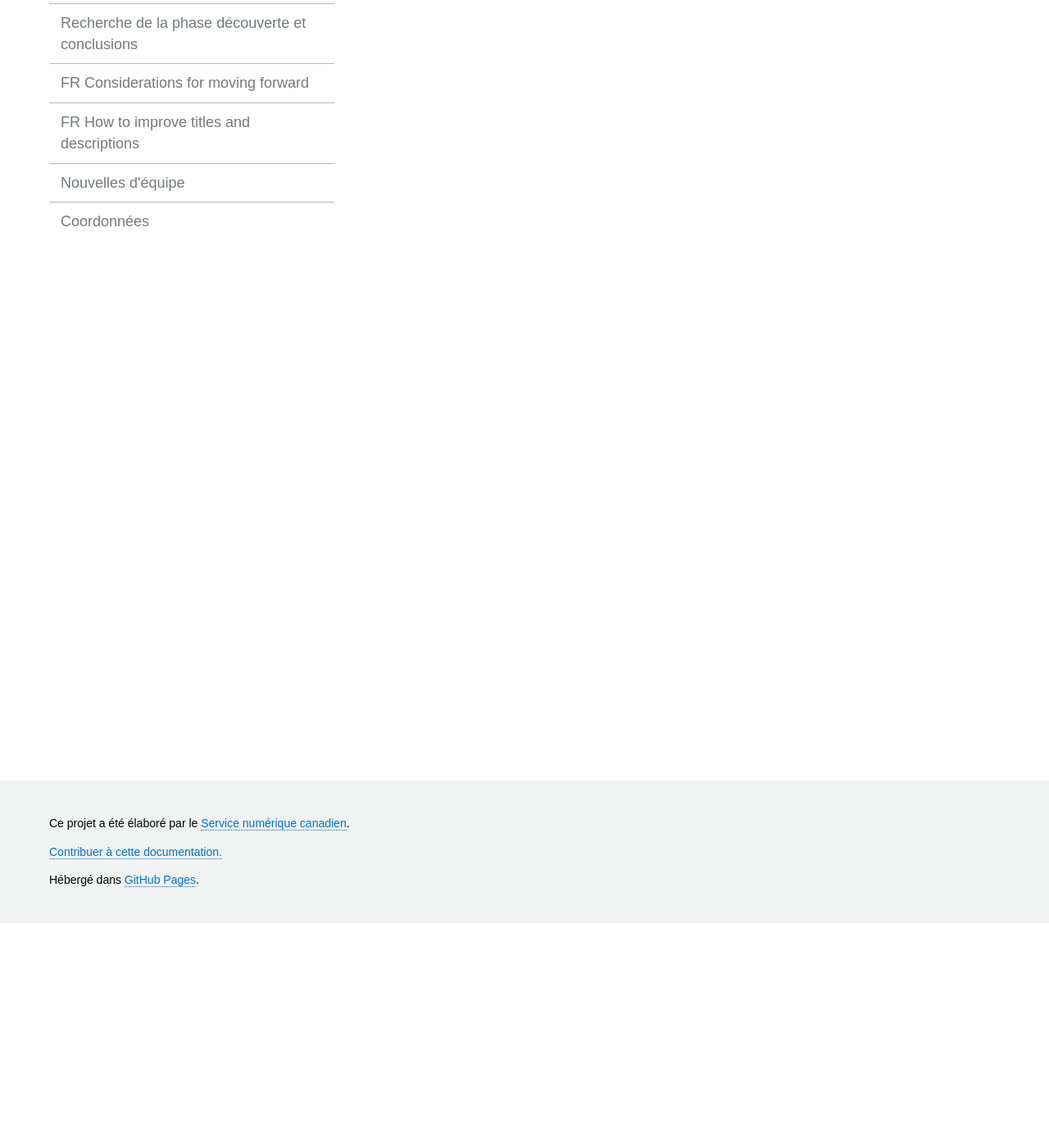
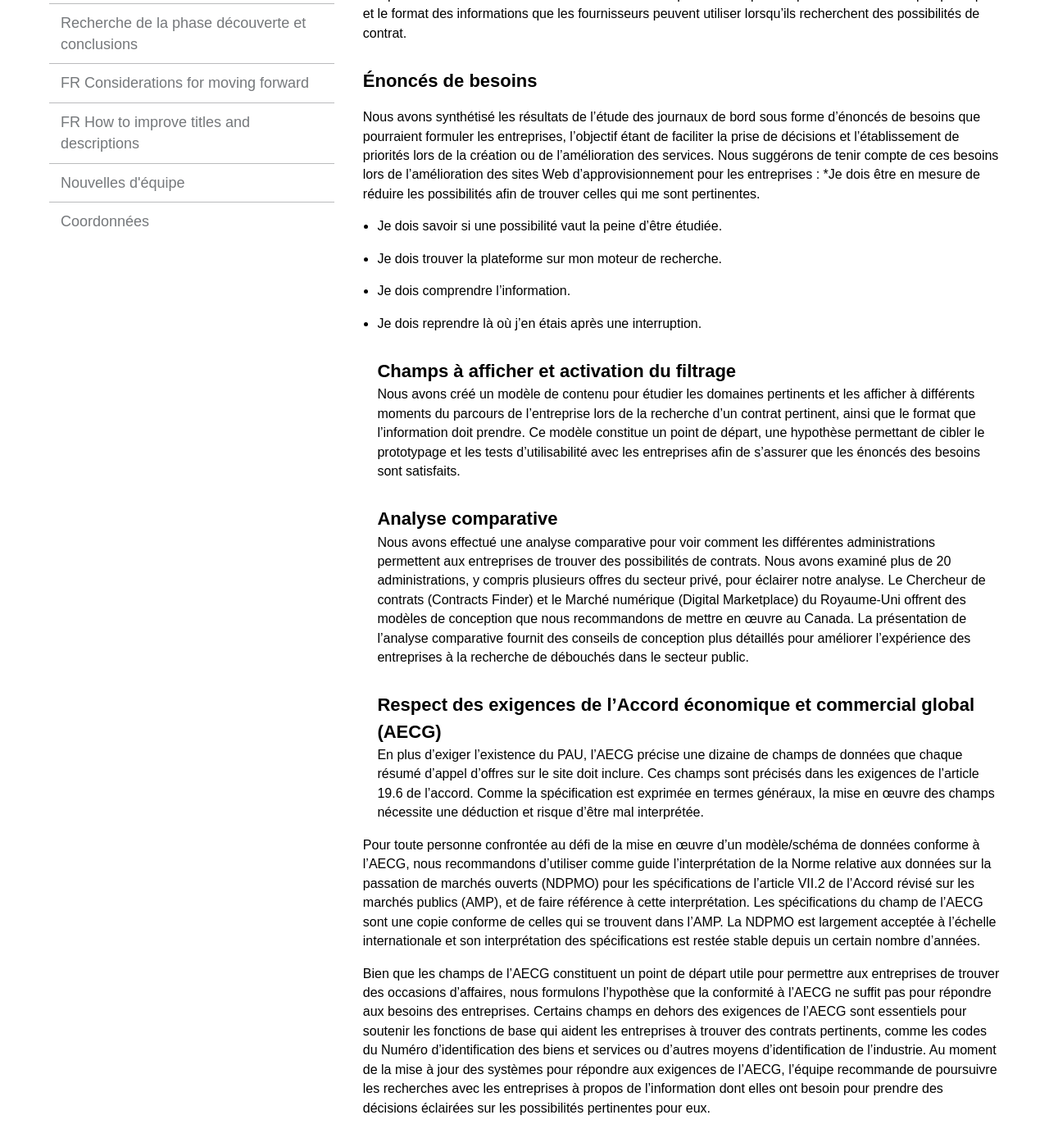
Before and after one commit to cds-snc/pspc-documentation, a Jekyll site: the page built from _pages/fr/fr-moving-forward.md, in a window 1280 px wide and 1400 px high, scrolled down 274 px. Shown: the whole window at 82% size. Built offline with Jekyll 4.4.1, drawn with Linux system fonts in a browser that asks for light colours; some of the changed text lies outside the part shown.

Commit message:
Update fr-moving-forward.md

```diff
--- a/_pages/fr/fr-moving-forward.md
+++ b/_pages/fr/fr-moving-forward.md
@@ -1,9 +1,25 @@
 ---
 layout: page
-title:  "FR Considerations for moving forward"
+title:  "Aspects à considére"
 lang: fr
 permalink: "/fr-moving-forward/"
 trans_url: "/moving-forward/"
 ---
+Nos recommandations à la fin de la phase découverte proviennent d’énoncés de besoins et d’une analyse comparative. Nous avons créé un modèle de contenu pour étudier plus en profondeur les champs spécifiques et le format des informations que les fournisseurs peuvent utiliser lorsqu’ils recherchent des possibilités de contrat.
+## Énoncés de besoins
+Nous avons synthétisé les résultats de l’étude des journaux de bord sous forme d’énoncés de besoins que pourraient formuler les entreprises, l’objectif étant de faciliter la prise de décisions et l’établissement de priorités lors de la création ou de l’amélioration des services. Nous suggérons de tenir compte de ces besoins lors de l’amélioration des sites Web d’approvisionnement pour les entreprises :
+*Je dois être en mesure de réduire les possibilités afin de trouver celles qui me sont pertinentes.
+* Je dois savoir si une possibilité vaut la peine d’être étudiée.
+* Je dois trouver la plateforme sur mon moteur de recherche.
+* Je dois comprendre l’information.
+* Je dois reprendre là où j’en étais après une interruption.
+## Champs à afficher et activation du filtrage
+Nous avons créé un modèle de contenu pour étudier les domaines pertinents et les afficher à différents moments du parcours de l’entreprise lors de la recherche d’un contrat pertinent, ainsi que le format que l’information doit prendre. Ce modèle constitue un point de départ, une hypothèse permettant de cibler le prototypage et les tests d’utilisabilité avec les entreprises afin de s’assurer que les énoncés des besoins sont satisfaits.
+## Analyse comparative
+Nous avons effectué une analyse comparative pour voir comment les différentes administrations permettent aux entreprises de trouver des possibilités de contrats. Nous avons examiné plus de 20 administrations, y compris plusieurs offres du secteur privé, pour éclairer notre analyse. Le Chercheur de contrats (Contracts Finder) et le Marché numérique (Digital Marketplace) du Royaume-Uni offrent des modèles de conception que nous recommandons de mettre en œuvre au Canada. La présentation de l’analyse comparative fournit des conseils de conception plus détaillés pour améliorer l’expérience des entreprises à la recherche de débouchés dans le secteur public.
+## Respect des exigences de l’Accord économique et commercial global (AECG)
+En plus d’exiger l’existence du PAU, l’AECG précise une dizaine de champs de données que chaque résumé d’appel d’offres sur le site doit inclure. Ces champs sont précisés dans les exigences de l’article 19.6 de l’accord. Comme la spécification est exprimée en termes généraux, la mise en œuvre des champs nécessite une déduction et risque d’être mal interprétée.
 
-FR New section.
+Pour toute personne confrontée au défi de la mise en œuvre d’un modèle/schéma de données conforme à l’AECG, nous recommandons d’utiliser comme guide l’interprétation de la Norme relative aux données sur la passation de marchés ouverts (NDPMO) pour les spécifications de l’article VII.2 de l’Accord révisé sur les marchés publics (AMP), et de faire référence à cette interprétation. Les spécifications du champ de l’AECG sont une copie conforme de celles qui se trouvent dans l’AMP. La NDPMO est largement acceptée à l’échelle internationale et son interprétation des spécifications est restée stable depuis un certain nombre d’années.
+
+Bien que les champs de l’AECG constituent un point de départ utile pour permettre aux entreprises de trouver des occasions d’affaires, nous formulons l’hypothèse que la conformité à l’AECG ne suffit pas pour répondre aux besoins des entreprises. Certains champs en dehors des exigences de l’AECG sont essentiels pour soutenir les fonctions de base qui aident les entreprises à trouver des contrats pertinents, comme les codes du Numéro d’identification des biens et services ou d’autres moyens d’identification de l’industrie. Au moment de la mise à jour des systèmes pour répondre aux exigences de l’AECG, l’équipe recommande de poursuivre les recherches avec les entreprises à propos de l’information dont elles ont besoin pour prendre des décisions éclairées sur les possibilités pertinentes pour eux.
```
